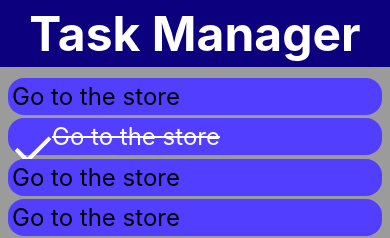
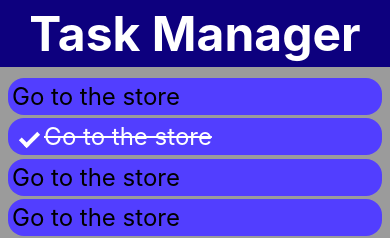
Before and after one commit to DDeShon/javascript-todo, a React (Create React App) app: page / in a window 390 px wide. Shown: the top 238 px of the page. Built offline with nearby package versions, Linux system fonts and the light colour scheme.

Commit message:
updated mobile views

```diff
--- a/src/App.css
+++ b/src/App.css
@@ -102,7 +102,24 @@
     padding: 0.25rem;
   }
 
+  .list-item:hover {
+    background-color: rgb(82, 62, 255);
+  }
+
+  .list-item li.checked {
+    padding-left: 2rem;
+  }
+
+  .list-item li.checked::before {
+    height: 15px;
+    width: 7px;
+  }
+
   .btn-new-task {
     align-self: center;
   }
+
+  .btn-new-task:hover {
+    background-color: rgb(13, 0, 126);
+  }
 }
```
